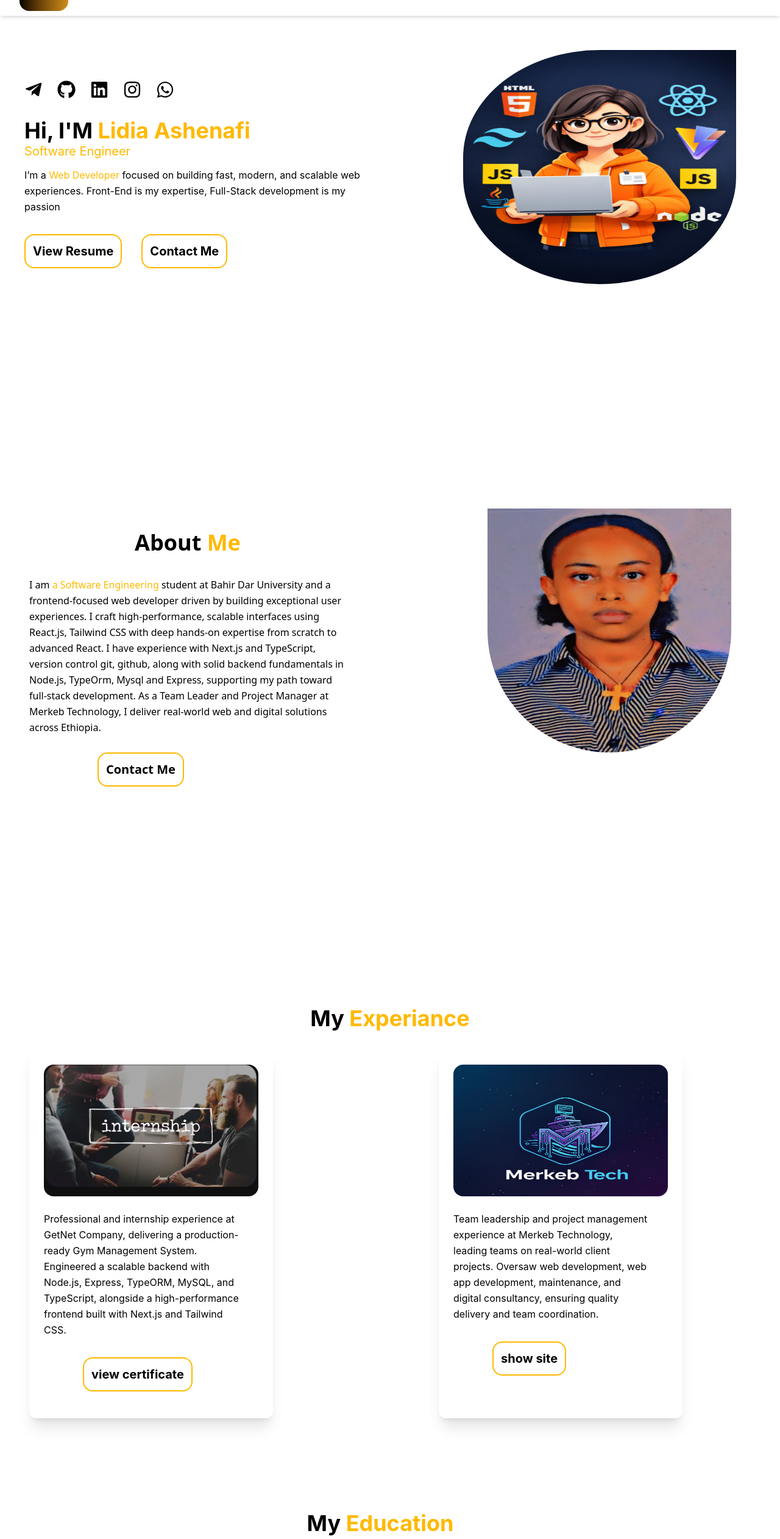
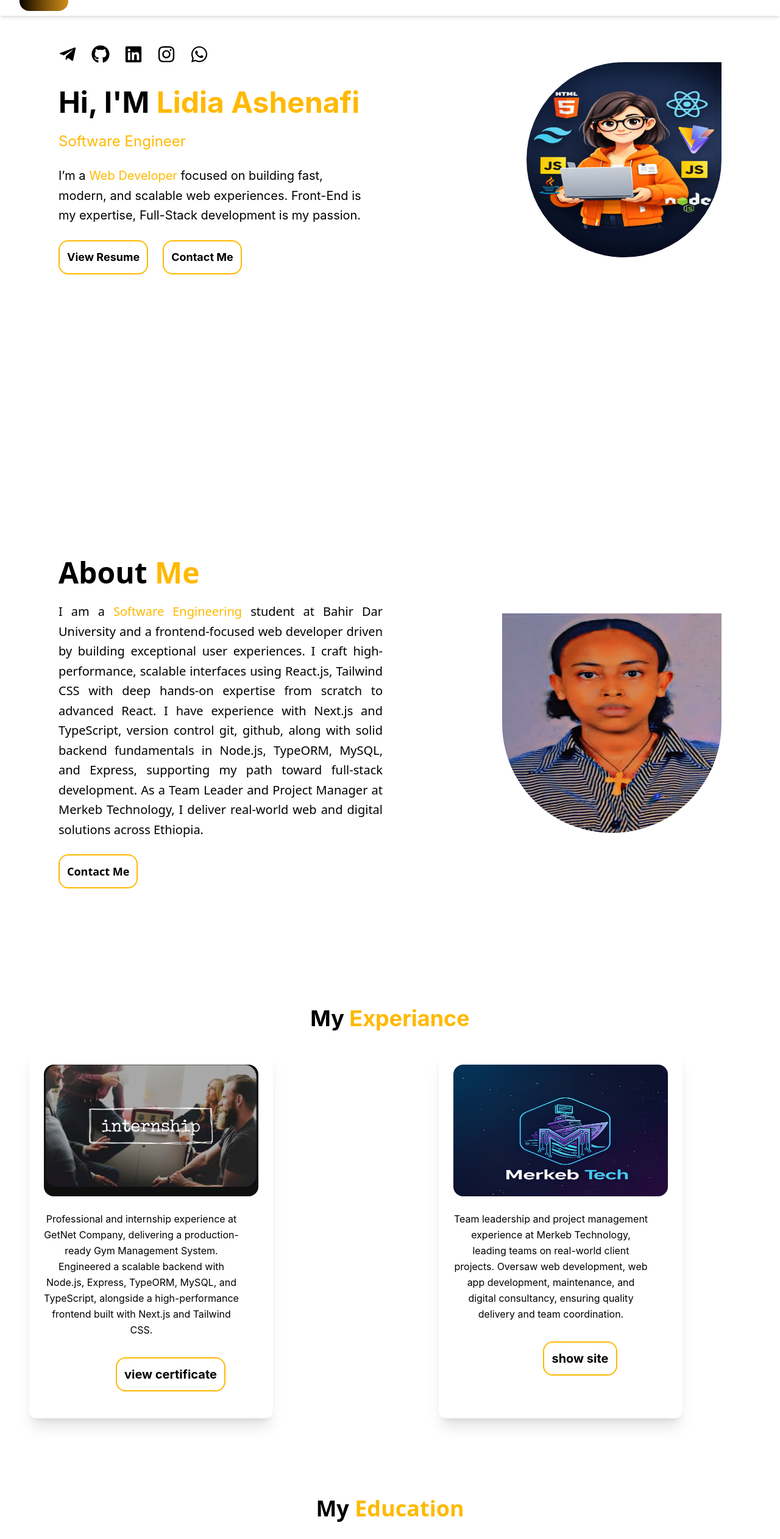
Before and after one commit to lidiaashu21/Lidia_portfolio, a React (Vite) app: page / in a window 1280 px wide. Shown: the part 62-2586 px from the top of the page at 61% size. Built offline with nearby package versions, Linux system fonts and the light colour scheme.

Commit message:
the style is responsive for small,medium and large screen

```diff
--- a/src/Page/About.jsx
+++ b/src/Page/About.jsx
@@ -16,7 +16,7 @@ export default function About({ darkMode }) {
   return (
     <section
       style={{ fontFamily: "'inter',sans-serif'" }}
-      className={`min-h-screen w-full overflow-x-hidden grid grid-cols-1 space-x-6 md:grid-cols-2 pt-24 shadow-amber-100 ${
+      className={`min-h-screen w-full overflow-x-hidden grid grid-cols-1 md:grid-cols-2 gap-6 pt-24 px-5 sm:px-10 md:px-16 lg:px-24 ${
         darkMode
           ? "bg-gradient-to-br from-[#0a1a3b] via-[rgb(16,36,79)] to-[#1a1445] text-white"
           : "bg-white text-black"
@@ -28,32 +28,29 @@ export default function About({ darkMode }) {
         whileInView={{ opacity: 1, y: 0 }}
         transition={{ duration: 0.8 }}
         viewport={{ once: true }}
-        className="relative"
+        className="flex flex-col justify-center items-start space-y-6 py-12"
       >
-        <h2 className="text-4xl font-bold py-9 text-center">
-          About <span className="text-amber-400 ">Me</span>
+        <h2 className="text-3xl sm:text-4xl md:text-5xl font-bold text-center md:text-left">
+          About <span className="text-amber-400">Me</span>
         </h2>
-        <p className="px-12 leading-relaxed mb-7">
-          I am <span className="text-amber-400"> a Software Engineering </span>{" "}
+        <p className="text-sm sm:text-base md:text-lg lg:text-xl leading-relaxed text-justify">
+          I am a <span className="text-amber-400">Software Engineering</span>{" "}
           student at Bahir Dar University and a frontend-focused web developer
           driven by building exceptional user experiences. I craft
           high-performance, scalable interfaces using React.js, Tailwind CSS
           with deep hands-on expertise from scratch to advanced React. I have
           experience with Next.js and TypeScript, version control git, github,
-          along with solid backend fundamentals in Node.js, TypeOrm, Mysql and
+          along with solid backend fundamentals in Node.js, TypeORM, MySQL, and
           Express, supporting my path toward full-stack development. As a Team
           Leader and Project Manager at Merkeb Technology, I deliver real-world
           web and digital solutions across Ethiopia.
         </p>
-
-        <div className="relative w-full">
-          <button
-            className="border-2 border-amber-400 p-3 rounded-2xl text-xl font-bold mb-9 ml-40 text-center hover:text-amber-400"
-            onClick={handleClickContact}
-          >
-            Contact Me
-          </button>
-        </div>
+        <button
+          className="border-2 border-amber-400 p-2 sm:p-3 rounded-2xl text-sm sm:text-base md:text-lg font-bold hover:text-amber-400 self-center md:self-start"
+          onClick={handleClickContact}
+        >
+          Contact Me
+        </button>
       </motion.div>
 
       {/* Image Section */}
@@ -62,12 +59,12 @@ export default function About({ darkMode }) {
         whileInView={{ opacity: 1, y: 0 }}
         transition={{ duration: 0.8 }}
         viewport={{ once: true }}
-        className="relative w-full"
+        className="flex justify-center md:justify-end items-center"
       >
         <img
           src={l1}
           alt="profile"
-          className="w-100 h-100 rounded-b-full max-w-md ml-12 md:ml-40"
+          className="w-80 h-68 sm:w-80 sm:h-80 md:w-80 md:h-80 lg:w-90 lg:h-90 rounded-b-full"
         />
       </motion.div>
     </section>
--- a/src/Page/Education.jsx
+++ b/src/Page/Education.jsx
@@ -1,42 +1,48 @@
 import React from "react";
 import bdu from "../assets/bdu.jpg";
+
 export default function Education({ darkMode }) {
   return (
     <section
-      style={{ fontFamily: " 'inter',sans-serif" }}
-      className={` w-full max-h-screen mb-40
-${
+      style={{ fontFamily: "'inter',sans-serif'" }}
+      className={`w-full mb-40 px-4 sm:px-8 md:px-16 lg:px-24 ${
         darkMode
           ? "bg-gradient-to-br from-[#0a1a3b] via-[rgb(16,36,79)] to-[#1a1445] text-white"
           : "bg-white text-black"
-}
-  `}
+      }`}
     >
-      <h2 className="text-4xl font-bold pt-30 pb-4  text-center ml-12 md: mr-20">
+      {/* Heading */}
+      <h2 className="text-3xl sm:text-4xl font-bold pt-24 pb-8 text-center">
         My <span className="text-amber-400">Education</span>
       </h2>
-      <div className="w-2xl md:w-5xl flex flex-col item-center text-center   ">
+
+      {/* Content */}
+      <div className="flex flex-col items-center text-center max-w-4xl mx-auto">
+        {/* Image */}
         <img
           src={bdu}
           alt="bdu logo"
-          className="w-60 h-60 rounded-full ml-50 md:ml-100 mb-4 "
+          className="w-40 h-40 sm:w-48 sm:h-48 md:w-56 md:h-56 rounded-full mb-6"
         />
-        <div>
-          <h3 className=" text-2xl mr-16 md:text-3xl font-bold mb-3">
+
+        {/* Text */}
+        <h3 className="text-xl sm:text-2xl md:text-3xl font-bold mb-3">
           Bachelor of Science in{" "}
           <span className="text-amber-400">Software Engineering</span>
         </h3>
-          <p className=" text-2xl mr-2.5 md:text-3xl font-bold mb-4">
-            Bahirdar University
+
+        <p className="text-lg sm:text-xl md:text-2xl font-bold mb-4">
+          Bahir Dar University
         </p>
-          <p className="  text-2xl md:text-2xl font-bold text-amber-400 mb-6 mr-10">
-            2023 GC- Present
+
+        <p className="text-lg md:text-xl font-bold text-amber-400 mb-6">
+          2023 GC – Present
         </p>
-          <h2 className=" mr-20   md:text-2xl font-medium ">
+
+        <p className="text-sm sm:text-base md:text-lg font-medium max-w-3xl">
           Relevant Coursework: Data Structures, Algorithms, Operating Systems,
-            Web Development,Java,DataBase
-          </h2>
-        </div>
+          Web Development, Java, Database
+        </p>
       </div>
     </section>
   );
--- a/src/Page/Experience.jsx
+++ b/src/Page/Experience.jsx
@@ -9,7 +9,7 @@ export default function Experience({ darkMode }) {
     <>
       <section
         style={{ fontFamily: " 'inter',sans-serif" }}
-        className={`px-12
+        className={`px-8 sm:11 md:px-12
 ${
   darkMode
     ? "bg-gradient-to-br from-[#0a1a3b] via-[rgb(16,36,79)] to-[#1a1445] text-white"
@@ -20,13 +20,13 @@ ${
         <h2 className="text-4xl font-bold pt-28 pb-8 gap-1 text-center">
           My <span className="text-amber-400">Experiance</span>
         </h2>
-        <div className="grid grid-cols-1 md:grid-cols-2 space-x-8 shadow-amber-400  ">
+        <div className="grid grid-cols-1 md:grid-cols-2 space-x-4 shadow-amber-400  ">
           <motion.div
             initial={{ opacity: 0, y: 40 }}
             whileInView={{ opacity: 1, y: 0 }}
             transition={{ duration: 0.8, delay: 0.2 }}
             viewport={{ viewport: false }}
-            className="flex-gap-6 item-center  shadow-xl hover:shadow-2xl  rounded-xl p-6  w-100 max-w-2xl mb-8 "
+            className="flex-gap-4 item-center text-center shadow-xl hover:shadow-2xl  rounded-xl p-6 w-90 max-w-1xl  md:w-100 md:max-w-2xl mb-8 "
           >
             <img
               src={i}
@@ -34,7 +34,7 @@ ${
               className="h-54 w-90 rounded-2xl mb-6 mt-0"
             />
             <div>
-              <p className="leading-relaxed w-80 mb-8">
+              <p className="leading-relaxed  text-center w-80 mb-8">
                 Professional and internship experience at GetNet Company,
                 delivering a production-ready Gym Management System. Engineered
                 a scalable backend with Node.js, Express, TypeORM, MySQL, and
@@ -54,7 +54,7 @@ ${
             whileInView={{ opacity: 1, y: 0 }}
             viewport={{ viewport: false }}
             transition={{ duration: 0.8, delay: 0.2 }}
-            className="flex-gap-6 item-center  shadow-xl hover:shadow-2xl rounded-xl p-6  w-100 max-w-2xl mb-8 md:ml-20"
+            className="flex-gap-6 item-center text-center  shadow-xl hover:shadow-2xl rounded-xl p-6 w-90 max-w-1xl  md:w-100 md:max-w-2xl mb-8 md:ml-20"
           >
             <img
               src={l2}
@@ -62,7 +62,7 @@ ${
               className="h-54 w-90 rounded-2xl mb-6 mt-0"
             />
             <div>
-              <p className="leading-relaxed w-80 mb-8">
+              <p className="leading-relaxed w-70 md:w-70 lg:w-80 mb-8">
                 Team leadership and project management experience at Merkeb
                 Technology, leading teams on real-world client projects. Oversaw
                 web development, web app development, maintenance, and digital
@@ -72,7 +72,7 @@ ${
                 onClick={() =>
                   window.open("https://merkebwebsite1219.vercel.app", "_blank")
                 }
-                className="border-2 border-amber-400 p-3 rounded-2xl  text-xl font-bold mb-5 ml-16 text-center hover:text-amber-400"
+                className="border-2 border-amber-400 p-3 rounded-2xl  text-xl font-bold mb-5 ml-16 item-center text-center hover:text-amber-400"
               >
                 show site
               </button>
--- a/src/Page/Home.jsx
+++ b/src/Page/Home.jsx
@@ -20,16 +20,18 @@ import {
 
 export default function Home({ darkMode }) {
   const [clickContact, setClickContact] = useState(false);
+  const navigate = useNavigate();
 
-  const navigate = useNavigate();
   function handleClickContact() {
     setClickContact(!clickContact);
     navigate("/contact");
   }
+
   const iconVariants = {
     hidden: { opacity: 0, y: 20 },
     visible: { opacity: 1, y: 0 },
   };
+
   const ContainerVariants = {
     hidden: {},
     visible: {
@@ -38,27 +40,28 @@ export default function Home({ darkMode }) {
       },
     },
   };
+
   return (
-    /*Home <section></section*/
     <>
       <section
         style={{ fontFamily: "'inter',sans-serif" }}
-        className={`min-h-screen pt-24 w-full  shadow-amber-100  ${
+        className={`min-h-screen pt-20 w-full ${
           darkMode
             ? "bg-gradient-to-br from-[#0a1a3b] via-[rgb(16,36,79)] to-[#1a1445] text-white"
             : "bg-white text-black"
         }`}
       >
-        <div className=" grid grid-cols-1 md:grid-cols-2  items-center px-10">
-          {/*Left part */}
+        <div className="grid grid-cols-1 md:grid-cols-2 items-center px-5 sm:px-10 md:px-16 lg:px-24 py-14 gap-8">
+          {/* Left content */}
           <motion.div
             initial={{ opacity: 0, y: 40 }}
             animate={{ opacity: 1, y: 0 }}
             transition={{ duration: 0.8 }}
-            className="space-x-6 "
+            className="space-y-4 sm:space-y-6"
           >
+            {/* Social icons */}
             <motion.div
-              className="flex space-x-6 text-3xl pb-8 pt-6"
+              className="flex flex-row space-x-4 sm:space-x-6 text-2xl sm:text-3xl pb-4"
               variants={ContainerVariants}
               initial="hidden"
               animate="visible"
@@ -92,41 +95,51 @@ export default function Home({ darkMode }) {
               ))}
             </motion.div>
 
-            <h2 className="text-4xl font-bold">
-              Hi, I'M
-              <span className="text-amber-400 mb-3"> Lidia Ashenafi</span>{" "}
+            {/* Heading */}
+            <h2 className="text-2xl sm:text-3xl md:text-4xl lg:text-5xl font-bold">
+              Hi, I'M <span className="text-amber-400">Lidia Ashenafi</span>
             </h2>
 
-            <p className="text-amber-400 text-xl mb-3"> Software Engineer </p>
-            <p className="max-w-xl leading-relaxed mb-4 md:mb-8">
+            {/* Subheading */}
+            <p className="text-amber-400 text-base sm:text-lg md:text-xl lg:text-2xl">
+              Software Engineer
+            </p>
+
+            {/* Description */}
+            <p className="max-w-full sm:max-w-lg md:max-w-md lg:max-w-lg leading-relaxed text-sm sm:text-base md:text-lg lg:text-xl">
               I’m a <span className="text-amber-400">Web Developer</span>{" "}
               focused on building fast, modern, and scalable web experiences.
-              Front-End is my expertise, Full-Stack development is my passion
+              Front-End is my expertise, Full-Stack development is my passion.
             </p>
-            <div className="space-x-8">
+
+            {/* Buttons */}
+            <div className="flex flex-col sm:flex-row gap-4 sm:gap-6">
               <button
-                className="border-2 border-amber-400 p-3 rounded-2xl  text-xl font-bold hover:text-amber-400"
+                className="border-2 border-amber-400 p-2 sm:p-3 rounded-2xl text-sm sm:text-base md:text-lg font-bold hover:text-amber-400"
                 onClick={() => window.open(Lidia, "_blank")}
               >
                 View Resume
               </button>
               <button
-                className="border-2 border-amber-400 p-3 rounded-2xl  text-xl font-bold hover:text-amber-400 "
+                className="border-2 border-amber-400 p-2 sm:p-3 rounded-2xl text-sm sm:text-base md:text-lg font-bold hover:text-amber-400"
                 onClick={handleClickContact}
               >
                 Contact Me
               </button>
             </div>
           </motion.div>
+
+          {/* Right image */}
           <motion.div
             initial={{ opacity: 0, scale: 0.9 }}
             animate={{ opacity: 1, scale: 1 }}
             transition={{ duration: 0.8, delay: 0.2 }}
+            className="flex justify-center md:justify-end"
           >
             <img
               src={a1}
               alt="profile"
-              className="w-200 h-100 py-8 md:h-120 py-12 max-w-md  md:ml-30  rounded-s-full rounded-b-full"
+              className="w-48 h-48 sm:w-56 sm:h-56 md:w-72 md:h-72 lg:w-80 lg:h-80 rounded-s-full rounded-b-full"
             />
           </motion.div>
         </div>
```
Also changed, not shown: src/Page/Project.jsx (+21 -21 lines). Lines whose indentation alone changed are shown as unchanged.
